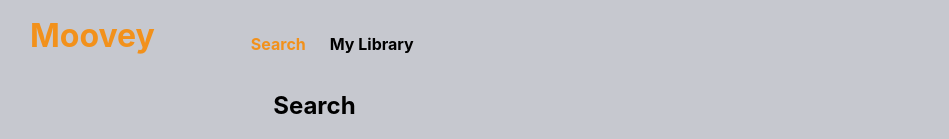
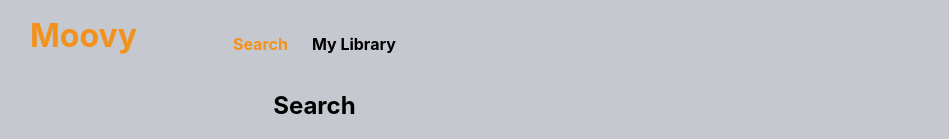
Before and after one commit to ojoaosoares/moovy-mvp, a React (Create React App) app in the folder frontend/: page / in a window 1280 px wide. Shown: the top 139 px of the page, without its empty margins (2-951 px from the left). Built offline with nearby package versions, Linux system fonts and the light colour scheme; the HTML template or start-up script is replaced by a standard one.

Commit message:
fix: moovey to moovy

```diff
--- a/frontend/src/components/Header.tsx
+++ b/frontend/src/components/Header.tsx
@@ -17,7 +17,7 @@ const Header: React.FC = () => {
       }}
     >
       <NavLink to="/" style={{ textDecoration: 'none' }}>
-        <h1 style={{ margin: 0, color: '#F2911B' }}>Moovey</h1>
+        <h1 style={{ margin: 0, color: '#F2911B' }}>Moovy</h1>
       </NavLink>
 
       <nav
```
